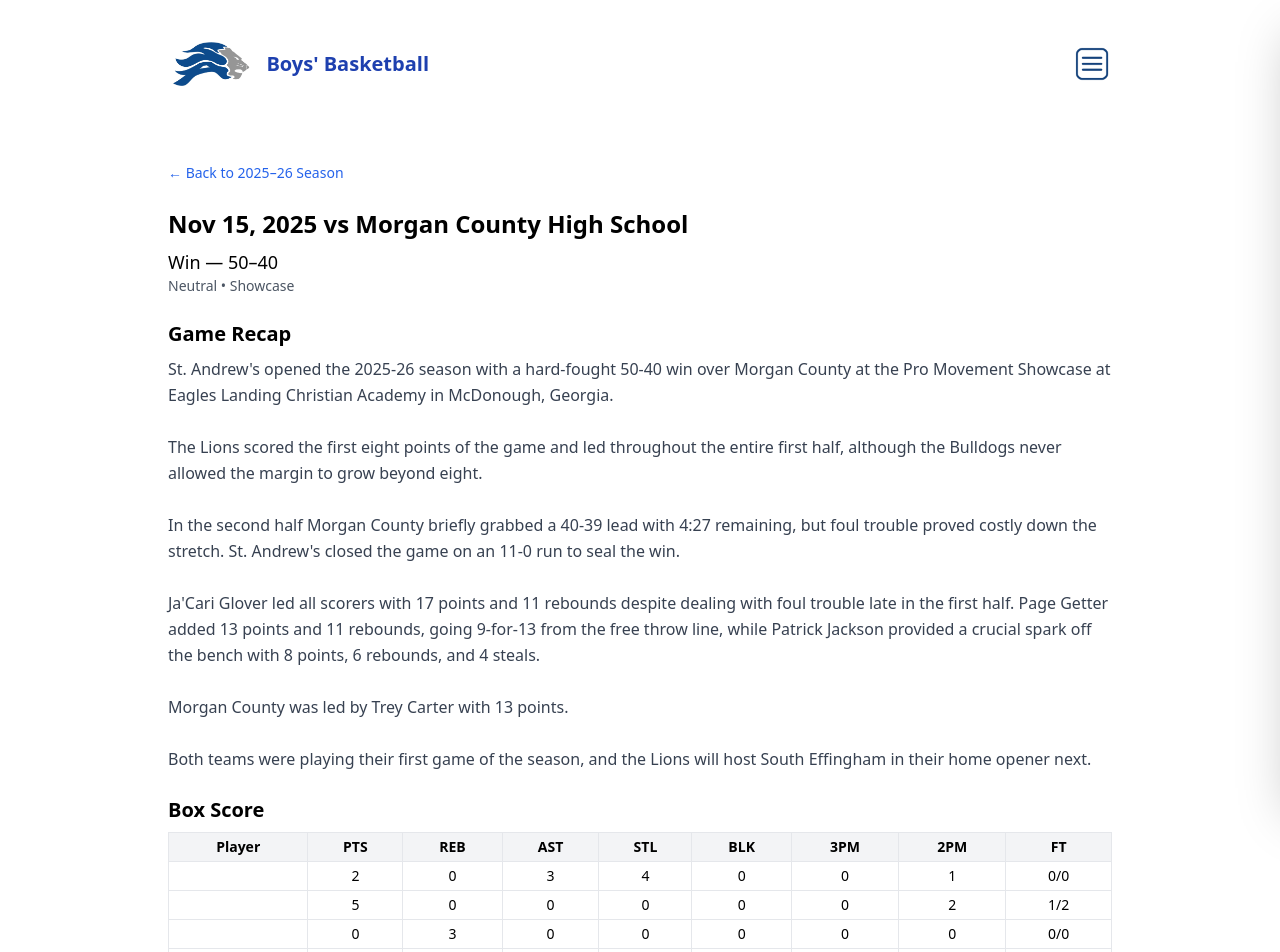
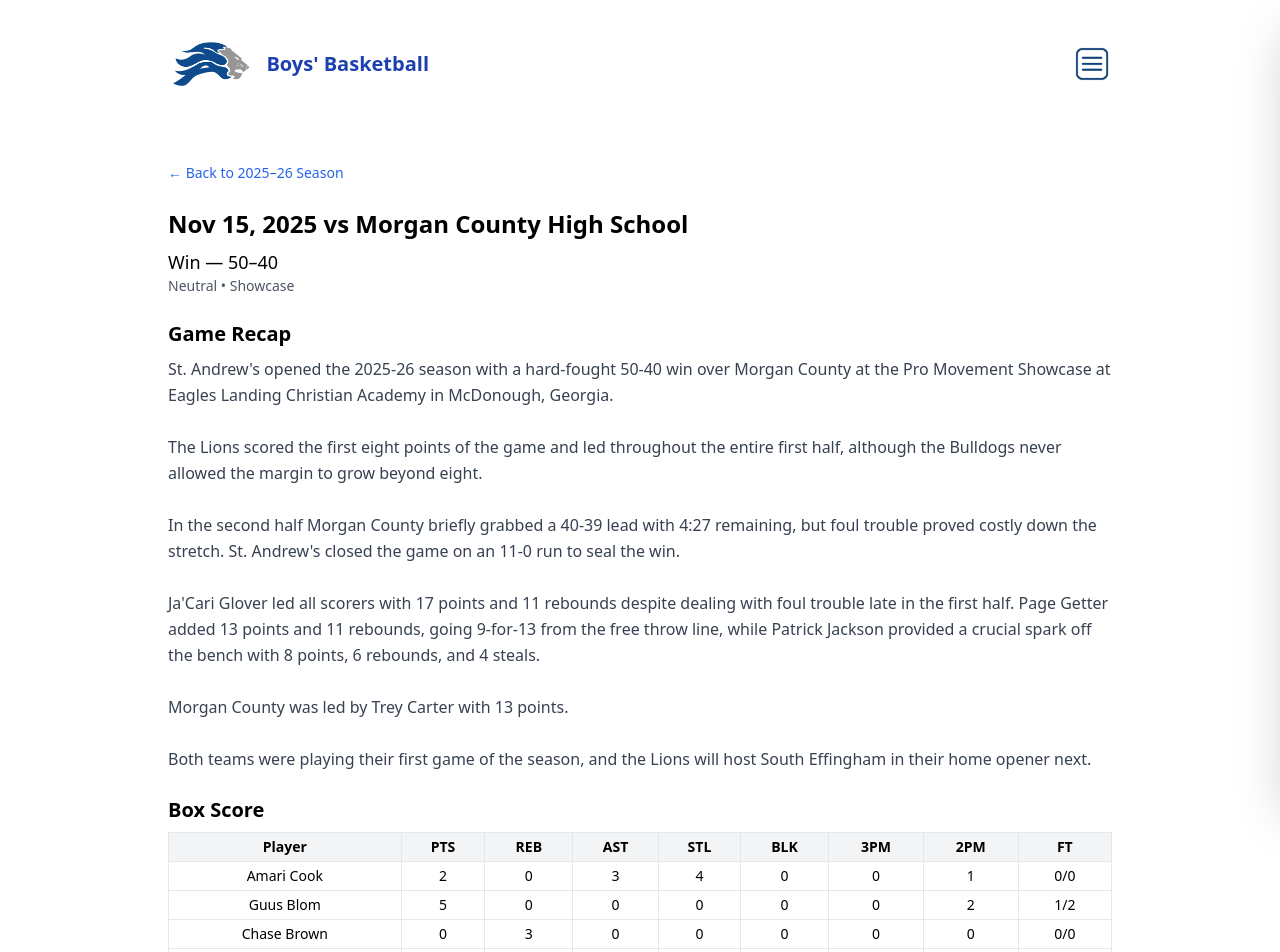
Before and after one commit to newonda1/st-andrews-basketball, a React (Vite) app: page /games/20251015 in a window 1280 px wide. Shown: the top 952 px of the page. Built offline with nearby package versions, Linux system fonts and the light colour scheme.

Commit message:
Update GameDetail.jsx

```diff
--- a/src/seasons/GameDetail.jsx
+++ b/src/seasons/GameDetail.jsx
@@ -1,5 +1,5 @@
-import React, { useEffect, useState } from 'react';
-import { useParams, Link } from 'react-router-dom';
+import React, { useEffect, useState } from "react";
+import { useParams, Link } from "react-router-dom";
 
 function GameDetail() {
   const { gameId } = useParams();
@@ -9,41 +9,66 @@ function GameDetail() {
 
   useEffect(() => {
     async function fetchData() {
+      try {
         const [gamesRes, statsRes, playersRes] = await Promise.all([
-        fetch('/data/games.json'),
-        fetch('/data/playergamestats.json'),
-        fetch('/data/players.json')
+          fetch("/data/games.json"),
+          fetch("/data/playergamestats.json"),
+          fetch("/data/players.json"),
         ]);
 
         const [gamesData, statsData, playersData] = await Promise.all([
           gamesRes.json(),
           statsRes.json(),
-        playersRes.json()
+          playersRes.json(),
         ]);
 
         const idNum = Number(gameId);
 
-      const thisGame = gamesData.find((g) => g.GameID === idNum);
-      const thisStats = statsData.filter((s) => s.GameID === idNum);
+        const thisGame = gamesData.find((g) => Number(g.GameID) === idNum);
+        const thisStats = statsData.filter(
+          (s) => Number(s.GameID) === idNum
+        );
 
         setGame(thisGame || null);
         setPlayerStats(thisStats);
-      setPlayers(playersData);
+        setPlayers(playersData || []);
+      } catch (err) {
+        console.error("Failed to load game detail data:", err);
+      }
     }
 
     fetchData();
   }, [gameId]);
 
+  // More robust player-name lookup that handles different field names / types
   const getPlayerName = (playerId) => {
-    const p = players.find((pl) => pl.PlayerID === playerId);
-    return p ? p.PlayerName : `Player ${playerId}`;
+    const idNum = Number(playerId);
+
+    const p =
+      players.find((pl) => Number(pl.PlayerID) === idNum) ||
+      players.find((pl) => Number(pl.PlayerId) === idNum) ||
+      players.find((pl) => Number(pl.ID) === idNum);
+
+    if (!p) {
+      return `Player ${playerId}`;
+    }
+
+    // Try several name fields in order
+    const fullName =
+      p.PlayerName ||
+      p.Name ||
+      (p.FirstName && p.LastName
+        ? `${p.FirstName} ${p.LastName}`
+        : null);
+
+    return fullName || `Player ${playerId}`;
   };
 
   const formatDate = (ms) =>
     new Date(ms).toLocaleDateString(undefined, {
-      month: 'short',
-      day: 'numeric',
-      year: 'numeric'
+      month: "short",
+      day: "numeric",
+      year: "numeric",
     });
 
   if (!game) {
@@ -51,19 +76,19 @@ function GameDetail() {
   }
 
   const resultText =
-    game.Result === 'W'
-      ? 'Win'
-      : game.Result === 'L'
-      ? 'Loss'
-      : 'Result pending';
+    game.Result === "W"
+      ? "Win"
+      : game.Result === "L"
+      ? "Loss"
+      : "Result pending";
 
-  const showScore = game.Result === 'W' || game.Result === 'L';
+  const showScore = game.Result === "W" || game.Result === "L";
 
   return (
     <div className="p-4 space-y-6">
-      {/* 👈 Adjust this path to whatever your 2025–26 season route is */}
+      {/* Adjust this route if your season page path is different */}
       <Link
-        to="/seasons/Season2025_26"
+        to="/seasons/2025-26"
         className="text-sm text-blue-600 hover:underline"
       >
         ← Back to 2025–26 Season
@@ -77,7 +102,7 @@ function GameDetail() {
           {resultText}
           {showScore && (
             <>
-              {' '}
+              {" "}
               — {game.TeamScore}–{game.OpponentScore}
             </>
           )}
```
Lines whose indentation alone changed are shown as unchanged.
